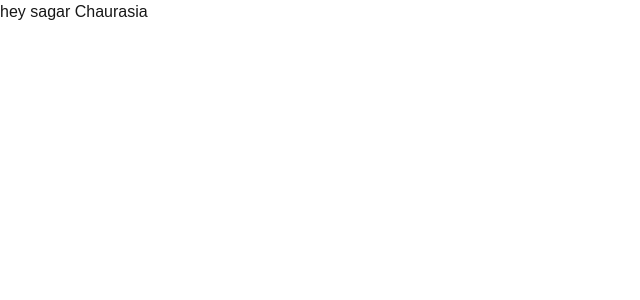
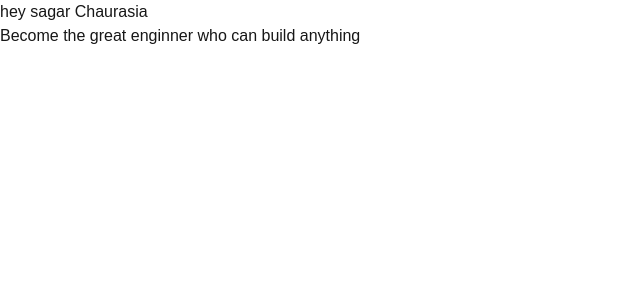
Before and after one commit to sagarchaurasia176/ci-cd, a Next.js app: page / in a window 1280 px wide. Shown: the top 300 px of the page, without its empty margins (0-640 px from the left). Built offline with nearby package versions, Linux system fonts and the light colour scheme.

Commit message:
fix:the page issyes

```diff
--- a/app/page.tsx
+++ b/app/page.tsx
@@ -4,6 +4,7 @@ const page = () => {
   return (
     <div>
     <h1>hey sagar Chaurasia</h1>
+    <h1>Become the great enginner who can build anything</h1>
     </div>
   )
 }
```
